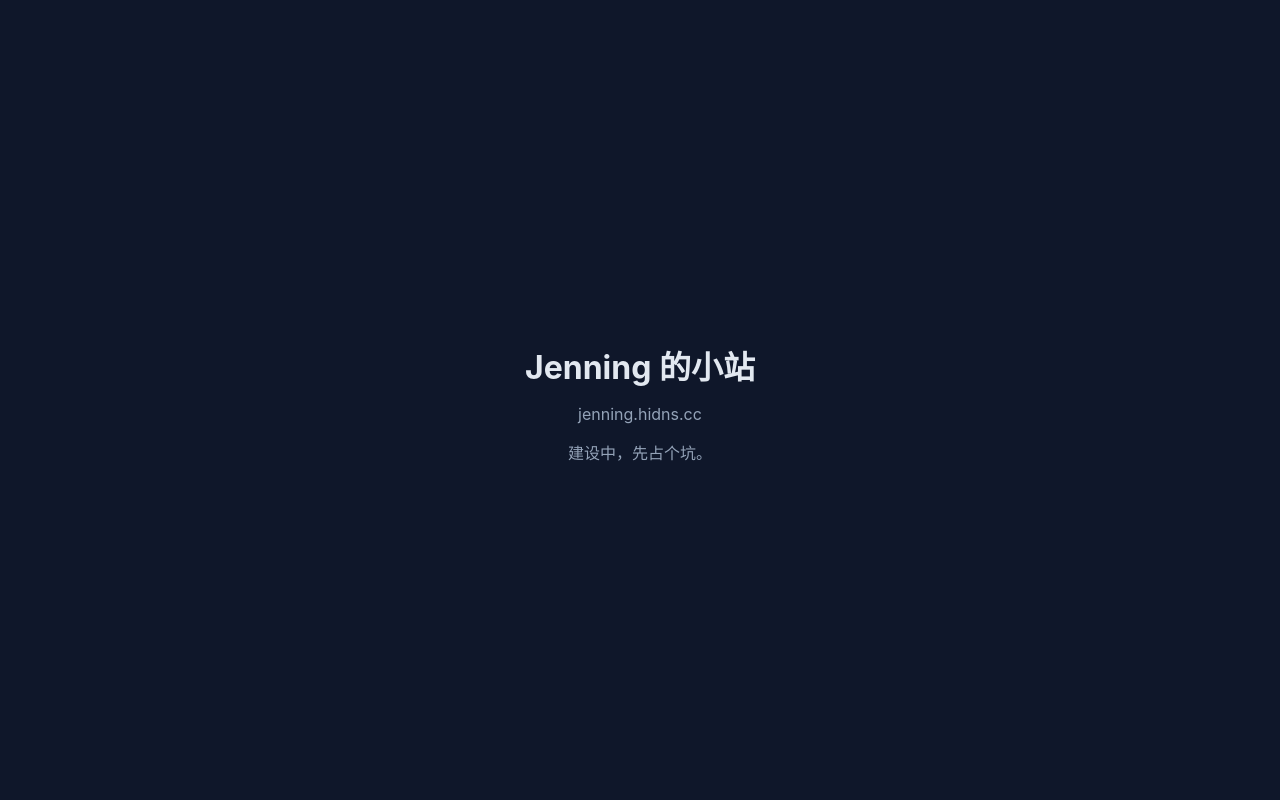
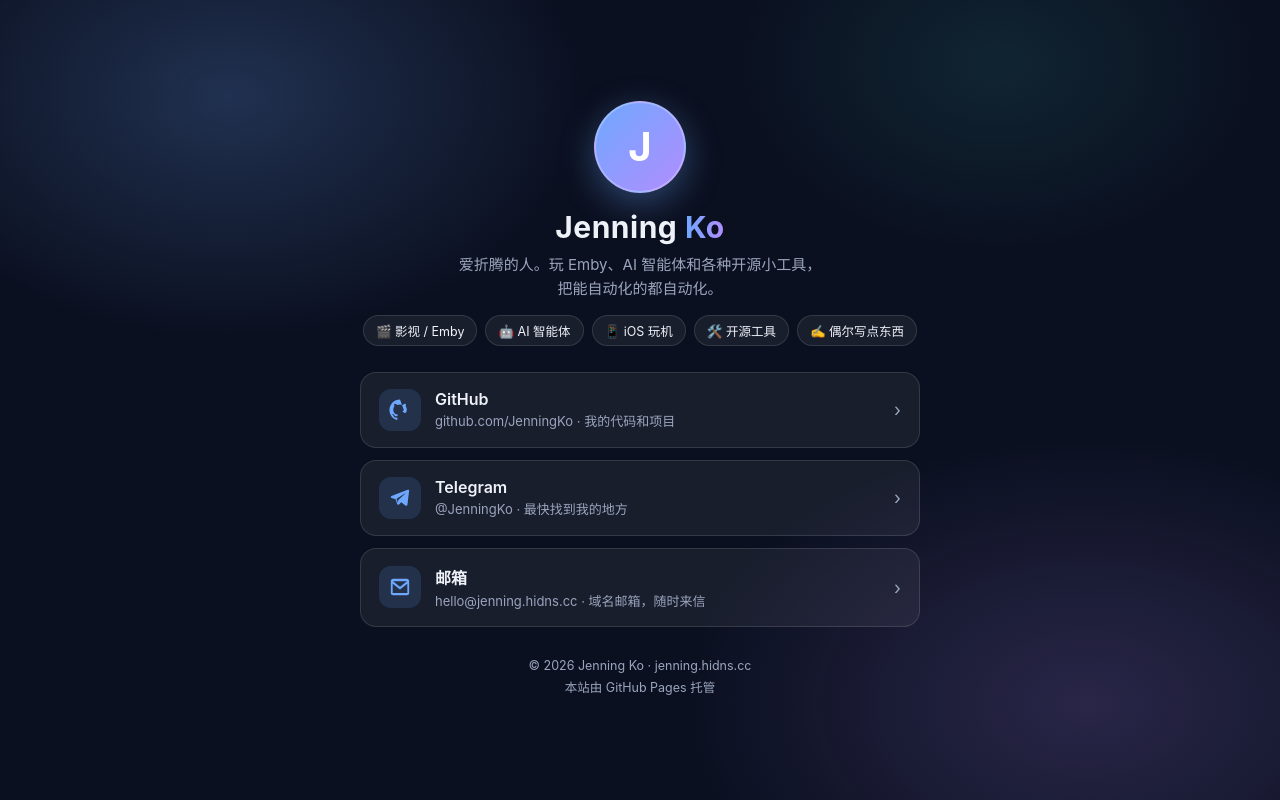
Before and after one commit to JenningKo/jenning.hidns.cc, a plain HTML site: page index.html in a window 1280 px wide. Drawn offline with Linux system fonts and the light colour scheme.

Commit message:
美化主页

```diff
--- a/index.html
+++ b/index.html
@@ -1,21 +1,123 @@
 <!DOCTYPE html>
 <html lang="zh-CN">
 <head>
-<meta charset="utf-8">
-<meta name="viewport" content="width=device-width, initial-scale=1">
-<title>Jenning 的小站</title>
+<meta charset="UTF-8">
+<meta name="viewport" content="width=device-width, initial-scale=1.0">
+<title>Jenning 的小站 · jenning.hidns.cc</title>
+<meta name="description" content="Jenning Ko 的个人主页">
 <style>
-body{font-family:-apple-system,"PingFang SC","Microsoft YaHei",sans-serif;background:#0f172a;color:#e2e8f0;display:flex;min-height:100vh;margin:0;align-items:center;justify-content:center}
-.card{text-align:center;padding:2rem}
-h1{font-size:2rem;margin-bottom:.5rem}
-p{color:#94a3b8}
+  * { margin: 0; padding: 0; box-sizing: border-box; }
+  :root {
+    --bg: #0b1020;
+    --card: rgba(255,255,255,.06);
+    --border: rgba(255,255,255,.12);
+    --text: #eef1f8;
+    --muted: #9aa5bd;
+    --accent: #6ea8fe;
+    --accent2: #b28dff;
+  }
+  body {
+    font-family: -apple-system, BlinkMacSystemFont, "PingFang SC", "Microsoft YaHei", "Segoe UI", sans-serif;
+    background: var(--bg);
+    color: var(--text);
+    min-height: 100vh;
+    display: flex;
+    align-items: center;
+    justify-content: center;
+    padding: 32px 16px;
+    overflow-x: hidden;
+  }
+  .glow {
+    position: fixed; inset: 0; z-index: -1;
+    background:
+      radial-gradient(560px 380px at 18% 12%, rgba(110,168,254,.22), transparent 65%),
+      radial-gradient(640px 420px at 85% 88%, rgba(178,141,255,.18), transparent 65%),
+      radial-gradient(420px 300px at 78% 8%, rgba(64,224,208,.10), transparent 65%);
+  }
+  main { width: 100%; max-width: 560px; animation: rise .7s ease both; }
+  @keyframes rise { from { opacity: 0; transform: translateY(14px); } to { opacity: 1; transform: none; } }
+  .profile { text-align: center; margin-bottom: 26px; }
+  .avatar {
+    width: 92px; height: 92px; margin: 0 auto 16px;
+    border-radius: 50%;
+    display: flex; align-items: center; justify-content: center;
+    font-size: 40px; font-weight: 700; color: #fff;
+    background: linear-gradient(135deg, var(--accent), var(--accent2));
+    box-shadow: 0 10px 34px rgba(110,168,254,.35);
+    border: 2px solid rgba(255,255,255,.25);
+  }
+  h1 { font-size: 30px; letter-spacing: .5px; }
+  h1 .en { background: linear-gradient(90deg, var(--accent), var(--accent2)); -webkit-background-clip: text; background-clip: text; color: transparent; }
+  .tagline { color: var(--muted); margin-top: 8px; font-size: 15px; line-height: 1.6; }
+  .tags { margin-top: 14px; display: flex; flex-wrap: wrap; gap: 8px; justify-content: center; }
+  .tags span {
+    font-size: 12.5px; color: var(--text);
+    background: var(--card); border: 1px solid var(--border);
+    padding: 5px 12px; border-radius: 999px;
+  }
+  .links { display: grid; gap: 12px; margin-top: 6px; }
+  a.card {
+    display: flex; align-items: center; gap: 14px;
+    background: var(--card); border: 1px solid var(--border);
+    border-radius: 16px; padding: 16px 18px;
+    color: var(--text); text-decoration: none;
+    transition: transform .18s ease, border-color .18s ease, background .18s ease;
+    backdrop-filter: blur(6px);
+  }
+  a.card:hover { transform: translateY(-2px); border-color: rgba(110,168,254,.55); background: rgba(255,255,255,.09); }
+  a.card:active { transform: translateY(0); }
+  .icon {
+    flex: 0 0 auto; width: 42px; height: 42px; border-radius: 12px;
+    display: flex; align-items: center; justify-content: center;
+    background: rgba(110,168,254,.14);
+  }
+  .icon svg { width: 22px; height: 22px; fill: var(--accent); }
+  .card .t { font-size: 16px; font-weight: 600; }
+  .card .d { font-size: 13px; color: var(--muted); margin-top: 2px; }
+  .card .arrow { margin-left: auto; color: var(--muted); font-size: 18px; }
+  footer { text-align: center; color: var(--muted); font-size: 12.5px; margin-top: 28px; line-height: 1.8; }
 </style>
 </head>
 <body>
-<div class="card">
-<h1>Jenning 的小站</h1>
-<p>jenning.hidns.cc</p>
-<p>建设中，先占个坑。</p>
-</div>
+<div class="glow"></div>
+<main>
+  <section class="profile">
+    <div class="avatar">J</div>
+    <h1>Jenning <span class="en">Ko</span></h1>
+    <p class="tagline">爱折腾的人。玩 Emby、AI 智能体和各种开源小工具，<br>把能自动化的都自动化。</p>
+    <div class="tags">
+      <span>🎬 影视 / Emby</span>
+      <span>🤖 AI 智能体</span>
+      <span>📱 iOS 玩机</span>
+      <span>🛠️ 开源工具</span>
+      <span>✍️ 偶尔写点东西</span>
+    </div>
+  </section>
+
+  <nav class="links">
+    <a class="card" href="https://github.com/JenningKo" target="_blank" rel="noopener">
+      <span class="icon"><svg viewBox="0 0 24 24"><path d="M12 .5C5.65.5.5 5.65.5 12c0 5.08 3.29 9.39 7.86 10.91.58.11.79-.25.79-.55v-2.15c-3.2.7-3.87-1.36-3.87-1.36-.52-1.33-1.28-1.68-1.28-1.68-1.04-.71.08-.7.08-.7 1.15.08 1.76 1.19 1.76 1.19 1.03 1.76 2.69 1.25 3.35.96.1-.75.4-1.25.72-1.54-2.55-.29-5.23-1.28-5.23-5.68 0-1.26.45-2.28 1.19-3.09-.12-.29-.52-1.46.11-3.05 0 0 .97-.31 3.17 1.18a11 11 0 0 1 5.78 0c2.2-1.49 3.17-1.18 3.17-1.18.63 1.59.23 2.76.11 3.05.74.81 1.19 1.83 1.19 3.09 0 4.41-2.69 5.38-5.25 1.28 1.06.78 1.57 0 1.08-.01 2.2 0 .77.06 1.56.83.55C20.21 21.39 23.5 17.08 23.5 12 23.5 5.65 18.35.5 12 .5z"/></svg></span>
+      <span><span class="t">GitHub</span><div class="d">github.com/JenningKo · 我的代码和项目</div></span>
+      <span class="arrow">›</span>
+    </a>
+
+    <a class="card" href="https://t.me/JenningKo" target="_blank" rel="noopener">
+      <span class="icon"><svg viewBox="0 0 24 24"><path d="M21.9 4.4c.2-1-.5-1.7-1.5-1.3L2.7 9.7c-1 .4-1 1.9.1 2.2l4.4 1.4 1.7 5.3c.3.9 1.4 1.1 2 .4l2.4-2.3 4.6 3.4c.8.6 2 .2 2.2-.8l1.8-15zM8.4 12.7l9.3-5.9c.2-.1.4.2.2.3l-7.8 7.1-.3 3-1.4-3.5z"/></svg></span>
+      <span><span class="t">Telegram</span><div class="d">@JenningKo · 最快找到我的地方</div></span>
+      <span class="arrow">›</span>
+    </a>
+
+    <a class="card" href="mailto:hello@jenning.hidns.cc">
+      <span class="icon"><svg viewBox="0 0 24 24"><path d="M2 5.5C2 4.1 3.1 3 4.5 3h15C20.9 3 22 4.1 22 5.5v13c0 1.4-1.1 2.5-2.5 2.5h-15C3.1 21 2 19.9 2 18.5v-13zm2.3.3 7.7 6 7.7-6H4.3zM20 8.4l-8 6.2-8-6.2v10.1h16V8.4z"/></svg></span>
+      <span><span class="t">邮箱</span><div class="d">hello@jenning.hidns.cc · 域名邮箱，随时来信</div></span>
+      <span class="arrow">›</span>
+    </a>
+  </nav>
+
+  <footer>
+    © 2026 Jenning Ko · jenning.hidns.cc<br>
+    本站由 GitHub Pages 托管
+  </footer>
+</main>
 </body>
 </html>
```
